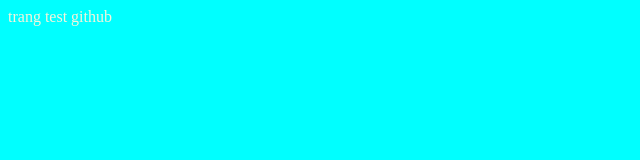
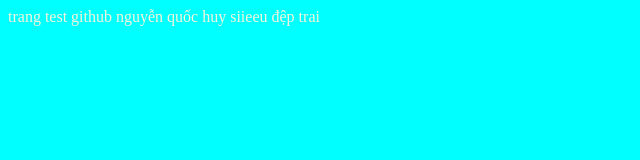
Before and after one commit to huynguyen1611/demo-github, a plain HTML site: page index.html in a window 1280 px wide. Shown: the whole page, without its empty margins (0-640 px from the left). Drawn offline with Linux system fonts and the light colour scheme.

Commit message:
update indexx

```diff
--- a/index.html
+++ b/index.html
@@ -8,5 +8,6 @@
   </head>
   <body>
     trang test github
+    nguyễn quốc huy siieeu đệp trai
   </body>
 </html>
```
